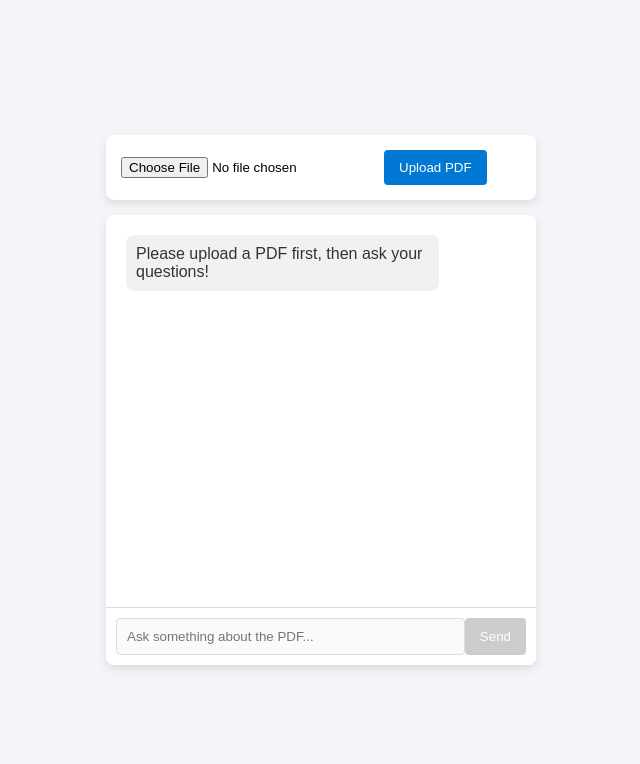
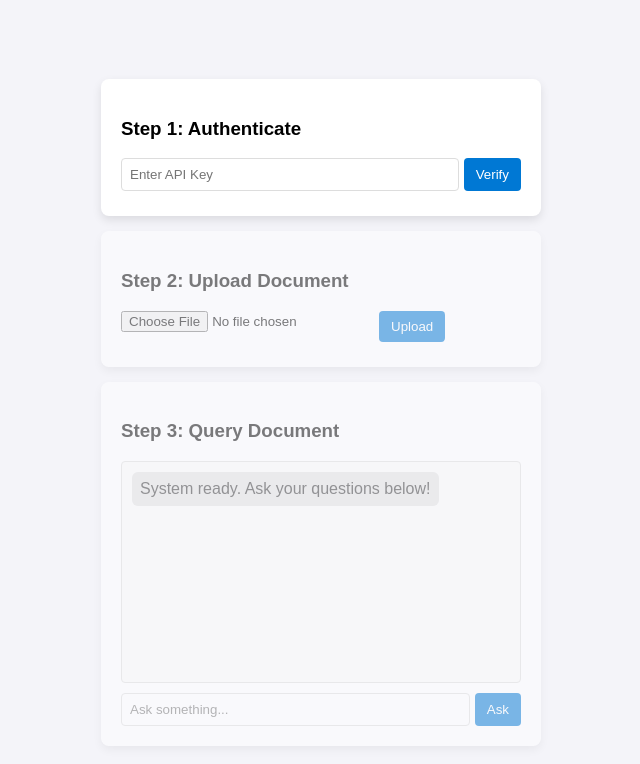
Before and after one commit to burning-river/Atticus-RAG, a plain HTML site: page index.html in a window 1280 px wide. Shown: the whole page, without its empty margins (319-959 px from the left). Drawn offline with Linux system fonts and the light colour scheme.

Commit message:
pdf and query separate

```diff
--- a/index.html
+++ b/index.html
@@ -3,106 +3,168 @@
 <head>
     <meta charset="UTF-8">
     <meta name="viewport" content="width=device-width, initial-scale=1.0">
-    <title>RAG PDF Chatbot</title>
+    <title>Step-by-Step RAG App</title>
     <style>
-        body { font-family: Arial, sans-serif; background: #f4f4f9; display: flex; flex-direction: column; align-items: center; justify-content: center; height: 100vh; margin: 0; }
-        .upload-section { background: white; width: 400px; padding: 15px; margin-bottom: 15px; border-radius: 8px; box-shadow: 0 4px 10px rgba(0,0,0,0.1); display: flex; gap: 10px; align-items: center; }
-        .chat-container { width: 430px; height: 450px; background: white; border-radius: 8px; box-shadow: 0 4px 10px rgba(0,0,0,0.1); display: flex; flex-direction: column; overflow: hidden; }
-        .chat-box { flex: 1; padding: 20px; overflow-y: auto; display: flex; flex-direction: column; gap: 10px; }
-        .message { padding: 10px; border-radius: 8px; max-width: 75%; word-wrap: break-word; }
+        body { font-family: Arial, sans-serif; background: #f4f4f9; display: flex; flex-direction: column; align-items: center; justify-content: center; min-height: 100vh; margin: 0; padding: 20px; }
+        .step-card { background: white; width: 400px; padding: 20px; margin-bottom: 15px; border-radius: 8px; box-shadow: 0 4px 10px rgba(0,0,0,0.1); }
+        .disabled { opacity: 0.5; pointer-events: none; }
+        .chat-box { height: 200px; overflow-y: auto; border: 1px solid #ddd; padding: 10px; margin-bottom: 10px; background: #fafafa; border-radius: 4px; display: flex; flex-direction: column; gap: 8px; }
+        .message { padding: 8px; border-radius: 6px; max-width: 80%; word-wrap: break-word; }
         .user { background: #0078d4; color: white; align-self: flex-end; }
-        .bot { background: #f1f1f1; color: #333; align-self: flex-start; }
-        .input-area { display: flex; border-top: 1px solid #ddd; padding: 10px; background: #fff; }
-        input[type="text"] { flex: 1; padding: 10px; border: 1px solid #ddd; border-radius: 4px; outline: none; }
-        button { background: #0078d4; color: white; border: none; padding: 10px 15px; border-radius: 4px; cursor: pointer; }
-        button:disabled { background: #cccccc; }
+        .bot { background: #e1e1e1; color: #333; align-self: flex-start; }
+        .input-row { display: flex; gap: 5px; }
+        input[type="text"], input[type="password"] { flex: 1; padding: 8px; border: 1px solid #ddd; border-radius: 4px; outline: none; }
+        button { background: #0078d4; color: white; border: none; padding: 8px 12px; border-radius: 4px; cursor: pointer; }
+        button:hover { background: #005a9e; }
+        .status { font-size: 12px; margin-top: 5px; font-weight: bold; }
+        .success { color: green; } .error { color: red; }
     </style>
 </head>
 <body>
 
-<!-- 1. PDF UPLOAD SECTION -->
-<div class="upload-section">
-    <input type="file" id="pdfFile" accept=".pdf">
-    <button id="uploadBtn" onclick="uploadPDF()">Upload PDF</button>
-</div>
+    <!-- STEP 1: API KEY VALIDATION -->
+    <div class="step-card" id="step1">
+        <h3>Step 1: Authenticate</h3>
+        <div class="input-row">
+            <input type="password" id="apiKey" placeholder="Enter API Key">
+            <button onclick="verifyKey()">Verify</button>
+        </div>
+        <div id="step1Status" class="status"></div>
+    </div>
 
-<!-- 2. CHAT SECTION -->
-<div class="chat-container">
-    <div class="chat-box" id="chatBox">
-        <div class="message bot">Please upload a PDF first, then ask your questions!</div>
+    <!-- STEP 2: PDF UPLOAD (Locked initially) -->
+    <div class="step-card disabled" id="step2">
+        <h3>Step 2: Upload Document</h3>
+        <div class="input-row">
+            <input type="file" id="pdfFile" accept=".pdf">
+            <button onclick="uploadPDF()">Upload</button>
+        </div>
+        <div id="step2Status" class="status"></div>
     </div>
-    <div class="input-area">
-        <input type="text" id="userInput" placeholder="Ask something about the PDF..." onkeypress="if(event.key === 'Enter') sendMessage()" disabled>
-        <button id="sendBtn" onclick="sendMessage()" disabled>Send</button>
+
+    <!-- STEP 3: RAG QUERY (Locked initially) -->
+    <div class="step-card disabled" id="step3">
+        <h3>Step 3: Query Document</h3>
+        <div class="chat-box" id="chatBox">
+            <div class="message bot">System ready. Ask your questions below!</div>
+        </div>
+        <div class="input-row">
+            <input type="text" id="queryInput" placeholder="Ask something..." onkeypress="if(event.key === 'Enter') sendQuery()">
+            <button onclick="sendQuery()">Ask</button>
+        </div>
     </div>
-</div>
 
 <script>
     const BASE_URL = "https://rag-app.grayground-9aa9a7ee.eastus.azurecontainerapps.io";
 
-    async function uploadPDF() {
-        const fileInput = document.getElementById("pdfFile");
-        const uploadBtn = document.getElementById("uploadBtn");
-        const chatBox = document.getElementById("chatBox");
+    // State Tracking variables
+    let validatedToken = "";
+    let serverFilename = "";
 
-        if (fileInput.files.length === 0) {
-            alert("Please select a PDF file first.");
-            return;
-        }
+    // 1. VERIFY KEY
+    async function verifyKey() {
+        const keyInput = document.getElementById("apiKey");
+        const key = keyInput.value.trim();
+        const statusDiv = document.getElementById("step1Status");
+        if(!key) return;
 
         const formData = new FormData();
-        formData.append("file", fileInput.files[0]); // Make sure "file" matches your FastAPI parameter name
-
-        uploadBtn.innerText = "Uploading...";
-        uploadBtn.disabled = true;
+        formData.append("api_key", key); // Matches FastAPI dependency field parameter name
 
         try {
-            // Sends the actual PDF file to your dynamic FastAPI backend
-            const response = await fetch(`${BASE_URL}/upload`, {
+            const response = await fetch(`${BASE_URL}/api/verify`, {
                 method: "POST",
                 body: formData
             });
 
-            if (response.ok) {
-                appendMessage("PDF uploaded and processed successfully! You can now ask questions.", 'bot');
-                document.getElementById("userInput").disabled = false;
-                document.getElementById("sendBtn").disabled = false;
-                uploadBtn.innerText = "Uploaded!";
+            if(response.ok) {
+                validatedToken = key; // Save token for future multi-step requests
+                statusDiv.className = "status success";
+                statusDiv.innerText = "✓ Key authenticated. Step 2 unlocked.";
+                document.getElementById("step2").classList.remove("disabled");
+                keyInput.disabled = true;
             } else {
-                appendMessage("Failed to process the PDF. Check backend logs.", 'bot');
-                uploadBtn.innerText = "Upload PDF";
-                uploadBtn.disabled = false;
+                statusDiv.className = "status error";
+                statusDiv.innerText = "✗ Invalid key. Access denied.";
             }
-        } catch (error) {
-            appendMessage("Error uploading file to server.", 'bot');
-            console.error(error);
-            uploadBtn.innerText = "Upload PDF";
-            uploadBtn.disabled = false;
+        } catch (err) {
+            statusDiv.className = "status error";
+            statusDiv.innerText = "Connection error to authentication server.";
+            console.error(err);
         }
     }
 
-    async function sendMessage() {
-        const inputField = document.getElementById("userInput");
-        const text = inputField.value.trim();
-        if (!text) return;
+    // 2. UPLOAD PDF
+    async function uploadPDF() {
+        const fileInput = document.getElementById("pdfFile");
+        const statusDiv = document.getElementById("step2Status");
+        if(fileInput.files.length === 0) return alert("Please select a PDF file first.");
 
-        appendMessage(text, 'user');
-        inputField.value = "";
-        const loadingDiv = appendMessage("Searching PDF and generating answer...", 'bot');
+        const formData = new FormData();
+        formData.append("file", fileInput.files[0]);
+        formData.append("api_key", validatedToken); // Passes authentication token to protected upload endpoint
+
+        statusDiv.className = "status";
+        statusDiv.innerText = "Uploading file and starting background indexer...";
 
         try {
-            const response = await fetch(`${BASE_URL}/query`, {
+            const response = await fetch(`${BASE_URL}/api/upload`, {
                 method: "POST",
-                headers: { "Content-Type": "application/json" },
-                body: JSON.stringify({ question: text })
+                body: formData
             });
+            const data = await response.json();
 
+            if(response.ok) {
+                serverFilename = data.filename; // Store filename reference for query execution
+                statusDiv.className = "status success";
+                statusDiv.innerText = `✓ ${serverFilename} uploaded. Step 3 unlocked.`;
+                document.getElementById("step3").classList.remove("disabled");
+                fileInput.disabled = true;
+            } else {
+                statusDiv.className = "status error";
+                statusDiv.innerText = `✗ Upload failed: ${data.detail || 'Processing error'}`;
+            }
+        } catch (err) {
+            statusDiv.className = "status error";
+            statusDiv.innerText = "Server connection lost during file transmission.";
+            console.error(err);
+        }
+    }
+
+    // 3. SEND QUERY
+    async function sendQuery() {
+        const queryInput = document.getElementById("queryInput");
+        const queryText = queryInput.value.trim();
+        if(!queryText) return;
+
+        // Visual append to chat interface
+        appendMessage(queryText, "user");
+        queryInput.value = "";
+
+        const loadingDiv = appendMessage("Processing RAG embeddings and querying LLM...", "bot");
+
+        const formData = new FormData();
+        formData.append("filename", serverFilename);
+        formData.append("query", queryText);
+        formData.append("api_key", validatedToken); // Passes authentication token to protected query endpoint
+
+        try {
+            const response = await fetch(`${BASE_URL}/api/query`, {
+                method: "POST",
+                body: formData
+            });
             const data = await response.json();
             loadingDiv.remove();
-            appendMessage(data.response || data.answer || JSON.stringify(data), 'bot');
-        } catch (error) {
-            loadingDiv.innerText = "Error getting response.";
-            console.error(error);
+
+            if(response.ok) {
+                // Displays backend response block
+                appendMessage(data.response || data.answer || JSON.stringify(data), "bot");
+            } else {
+                appendMessage(`Error (${response.status}): ${data.detail || 'Failed processing request'}`, "bot");
+            }
+        } catch (err) {
+            loadingDiv.innerText = "Network pipeline error pulling response.";
+            console.error(err);
         }
     }
 
@@ -116,6 +178,5 @@
         return msgDiv;
     }
 </script>
-
 </body>
 </html>
```
